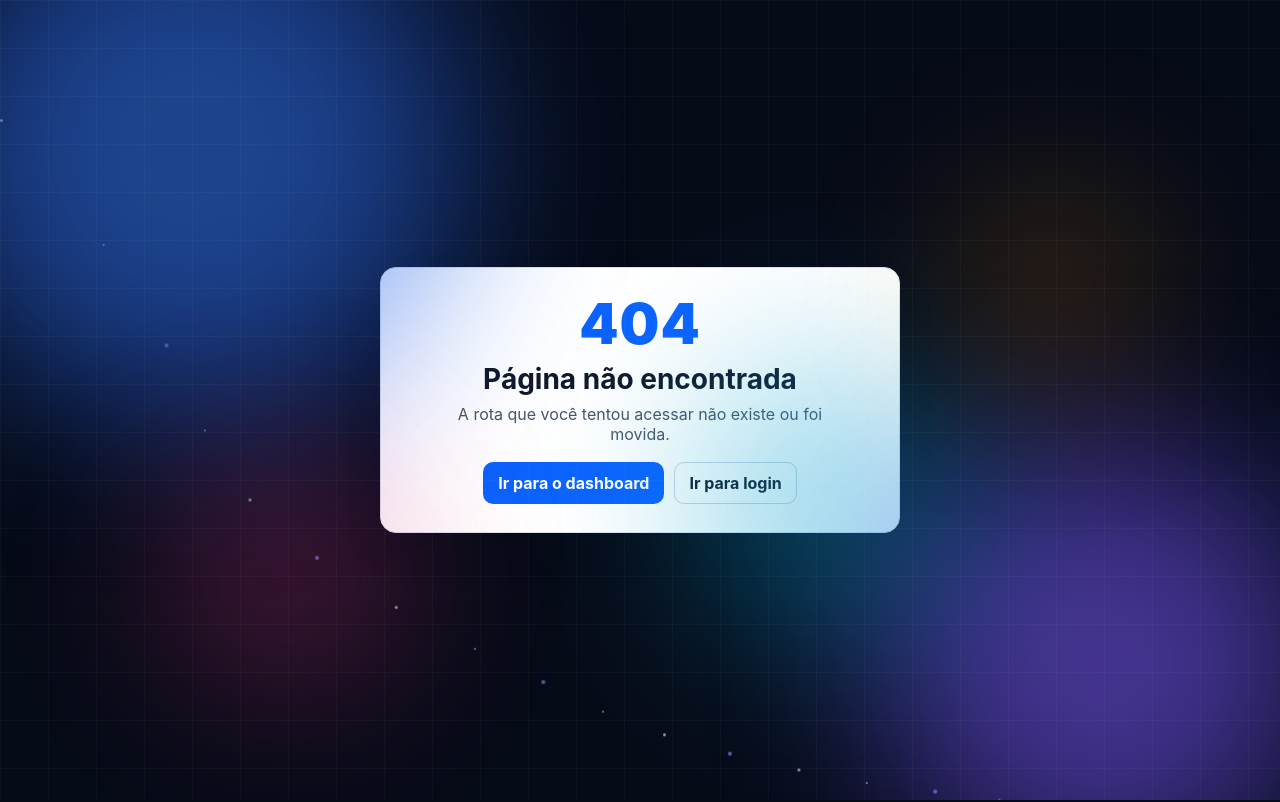
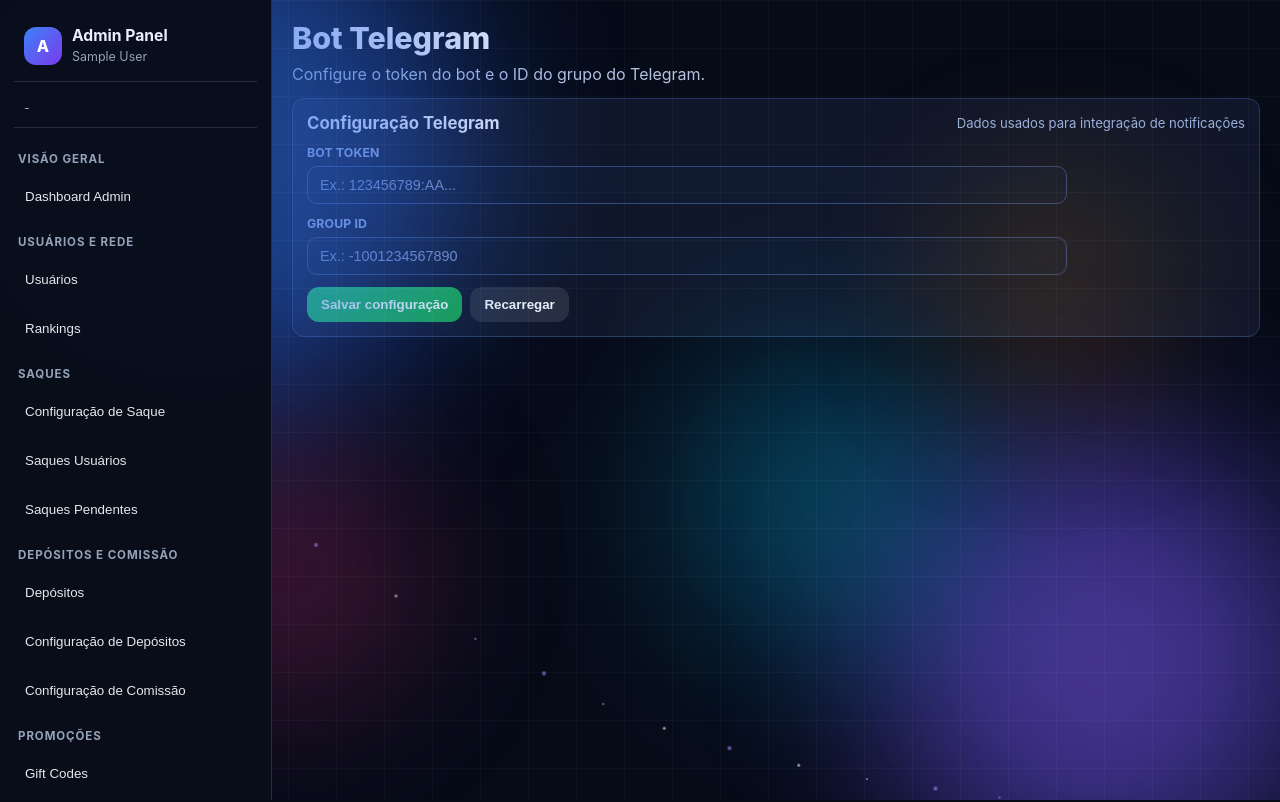
Before and after one commit to magnatazk20/mancera-frontend, a React (Vite) app: page /adf/telegram-config in a window 1280 px wide. Before the commit this address had no page. Shown: the top 802 px of the page. Built offline with nearby package versions, Linux system fonts and the light colour scheme; no server answers; sample sign-in values are in the browser's storage.

Commit message:
feat(admin): add telegram bot config page and menu route

```diff
--- a/src/App.tsx
+++ b/src/App.tsx
@@ -37,6 +37,7 @@ import AdminGiftCode from './pages/AdminGiftCode'
 import AdminDeposits from './pages/AdminDeposits'
 import AdminDepositConfig from './pages/AdminDepositConfig'
 import AdminCommissionConfig from './pages/AdminCommissionConfig'
+import AdminTelegramConfig from './pages/AdminTelegramConfig'
 import RequireAuth from './components/RequireAuth'
 import RequireMaxAdmin from './components/RequireMaxAdmin'
 import './App.css'
@@ -213,6 +214,14 @@ export default function App() {
             </RequireMaxAdmin>
           )}
         />
+        <Route
+          path="/adf/telegram-config"
+          element={(
+            <RequireMaxAdmin>
+              <AdminTelegramConfig />
+            </RequireMaxAdmin>
+          )}
+        />
         <Route path="*" element={<NotFound />} />
       </Routes>
     </BrowserRouter>
--- a/src/components/AdminSidebar.tsx
+++ b/src/components/AdminSidebar.tsx
@@ -82,6 +82,7 @@ export default function AdminSidebar() {
           <button type="button" className="dash-nav-item" onClick={() => { navigate('/adf/roulette-code'); setMenuOpen(false) }}>Código da Roleta</button>
 
           <p className="dash-nav-group-title">Sistema</p>
+          <button type="button" className="dash-nav-item" onClick={() => { navigate('/adf/telegram-config'); setMenuOpen(false) }}>Bot Telegram</button>
           <button type="button" className="dash-nav-item" onClick={() => { navigate('/adf/logs'); setMenuOpen(false) }}>Logs</button>
         </nav>
 
--- /dev/null
+++ b/src/pages/AdminTelegramConfig.tsx
@@ -0,0 +1,168 @@
+import { useEffect, useMemo, useState } from 'react'
+import AdminSidebar from '../components/AdminSidebar'
+import FloatingToast from '../components/FloatingToast'
+import './Admin.css'
+
+const API_URL = import.meta.env.VITE_API_URL ?? 'http://localhost:3333'
+
+export default function AdminTelegramConfig() {
+  const [loading, setLoading] = useState(true)
+  const [saving, setSaving] = useState(false)
+  const [botToken, setBotToken] = useState('')
+  const [groupId, setGroupId] = useState('')
+  const [toast, setToast] = useState<{ type: 'success' | 'error'; message: string } | null>(null)
+
+  const token = useMemo(
+    () => localStorage.getItem('token') ?? sessionStorage.getItem('token') ?? '',
+    []
+  )
+
+  const loadConfig = async () => {
+    if (!token) {
+      setToast({ type: 'error', message: 'Token não encontrado. Faça login novamente.' })
+      setLoading(false)
+      return
+    }
+
+    setLoading(true)
+    try {
+      const response = await fetch(`${API_URL}/api/admin/telegram-config`, {
+        headers: {
+          Authorization: `Bearer ${token}`,
+        },
+      })
+
+      const data = await response.json().catch(() => ({}))
+      if (!response.ok || !data?.ok) {
+        setToast({ type: 'error', message: String(data?.error ?? 'Erro ao carregar configuração do Telegram.') })
+        return
+      }
+
+      setBotToken(String(data?.config?.botToken ?? ''))
+      setGroupId(String(data?.config?.groupId ?? ''))
+    } catch {
+      setToast({ type: 'error', message: 'Falha de conexão ao carregar configuração do Telegram.' })
+    } finally {
+      setLoading(false)
+    }
+  }
+
+  useEffect(() => {
+    loadConfig()
+  }, [])
+
+  const handleSave = async () => {
+    if (!token) {
+      setToast({ type: 'error', message: 'Token não encontrado. Faça login novamente.' })
+      return
+    }
+
+    const normalizedBotToken = botToken.trim()
+    const normalizedGroupId = groupId.trim()
+
+    if (!normalizedBotToken) {
+      setToast({ type: 'error', message: 'Bot token é obrigatório.' })
+      return
+    }
+
+    if (!normalizedGroupId) {
+      setToast({ type: 'error', message: 'Group ID é obrigatório.' })
+      return
+    }
+
+    setSaving(true)
+    try {
+      const response = await fetch(`${API_URL}/api/admin/telegram-config`, {
+        method: 'POST',
+        headers: {
+          'Content-Type': 'application/json',
+          Authorization: `Bearer ${token}`,
+        },
+        body: JSON.stringify({
+          botToken: normalizedBotToken,
+          groupId: normalizedGroupId,
+        }),
+      })
+
+      const data = await response.json().catch(() => ({}))
+      if (!response.ok || !data?.ok) {
+        setToast({ type: 'error', message: String(data?.error ?? 'Erro ao salvar configuração do Telegram.') })
+        return
+      }
+
+      setToast({ type: 'success', message: String(data?.message ?? 'Configuração do Telegram salva com sucesso.') })
+      await loadConfig()
+    } catch {
+      setToast({ type: 'error', message: 'Falha de conexão ao salvar configuração do Telegram.' })
+    } finally {
+      setSaving(false)
+    }
+  }
+
+  return (
+    <main className="admin-page">
+      <AdminSidebar />
+      <section className="admin-content admin-users-page">
+        <header className="admin-header">
+          <div>
+            <h1>Bot Telegram</h1>
+            <p className="admin-subtitle">Configure o token do bot e o ID do grupo do Telegram.</p>
+          </div>
+        </header>
+
+        <section className="admin-panel admin-panel-wide">
+          <div className="admin-panel-head">
+            <h2>Configuração Telegram</h2>
+            <span>Dados usados para integração de notificações</span>
+          </div>
+
+          {loading ? (
+            <p className="admin-log-hint">Carregando configuração...</p>
+          ) : (
+            <div style={{ display: 'grid', gap: 12, maxWidth: 760 }}>
+              <div className="admin-withdraw-filter-field">
+                <label htmlFor="telegram-bot-token">Bot Token</label>
+                <input
+                  id="telegram-bot-token"
+                  type="text"
+                  className="admin-withdraw-filter-input"
+                  placeholder="Ex.: 123456789:AA..."
+                  value={botToken}
+                  onChange={(event) => setBotToken(event.target.value)}
+                />
+              </div>
+
+              <div className="admin-withdraw-filter-field">
+                <label htmlFor="telegram-group-id">Group ID</label>
+                <input
+                  id="telegram-group-id"
+                  type="text"
+                  className="admin-withdraw-filter-input"
+                  placeholder="Ex.: -1001234567890"
+                  value={groupId}
+                  onChange={(event) => setGroupId(event.target.value)}
+                />
+              </div>
+
+              <div style={{ display: 'flex', gap: 8, flexWrap: 'wrap' }}>
+                <button type="button" className="btn primary" onClick={handleSave} disabled={saving}>
+                  {saving ? 'Salvando...' : 'Salvar configuração'}
+                </button>
+                <button type="button" className="btn ghost" onClick={loadConfig} disabled={saving}>
+                  Recarregar
+                </button>
+              </div>
+            </div>
+          )}
+        </section>
+      </section>
+
+      <FloatingToast
+        open={Boolean(toast?.message)}
+        type={toast?.type ?? 'success'}
+        message={toast?.message ?? ''}
+        onClose={() => setToast(null)}
+      />
+    </main>
+  )
+}
```
